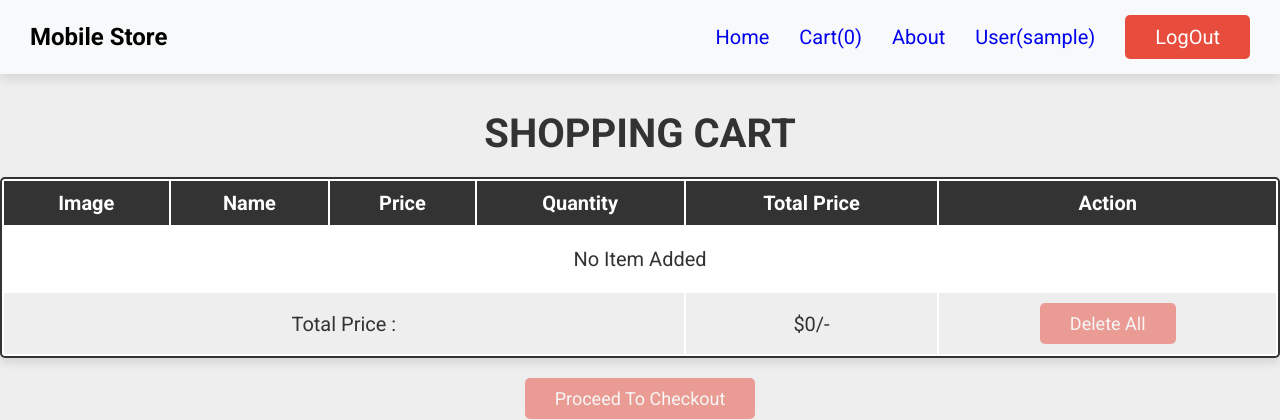
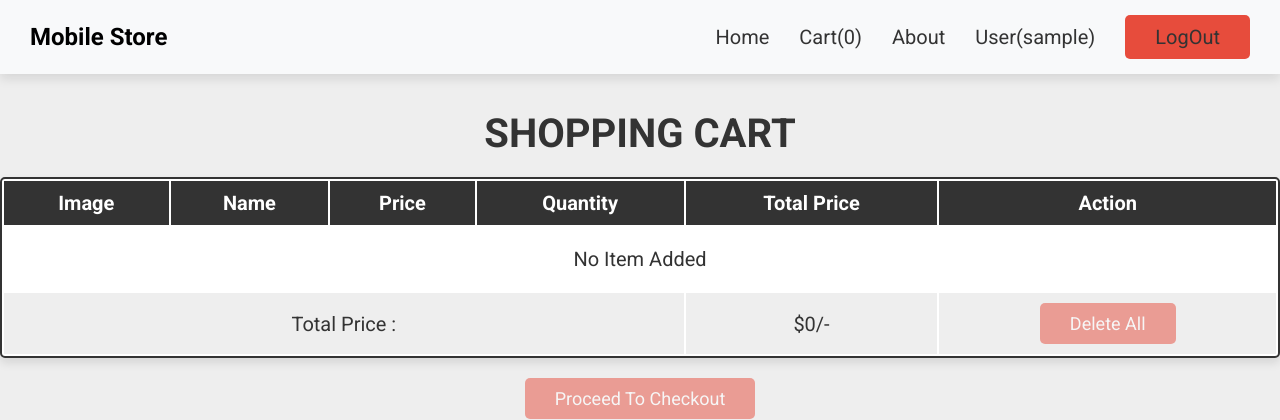
Before and after one commit to MusfiqDehan/mobile-store, a PHP site: page /cart.php in a window 1280 px wide. Shown: the top 420 px of the page. Run offline with PHP 8.4, Linux system fonts and the light colour scheme; the visitor is signed in with stand-in values (Sample User, id 1); data that the repository does not hold is empty.

Commit message:
Update navlink color

```diff
--- a/css/style.css
+++ b/css/style.css
@@ -64,6 +64,7 @@ body {
 .navbar-right a {
     margin-left: 30px;
     font-size: 20px;
+    color: var(--black);
 }
 
 .navbar-right a:hover {
```
